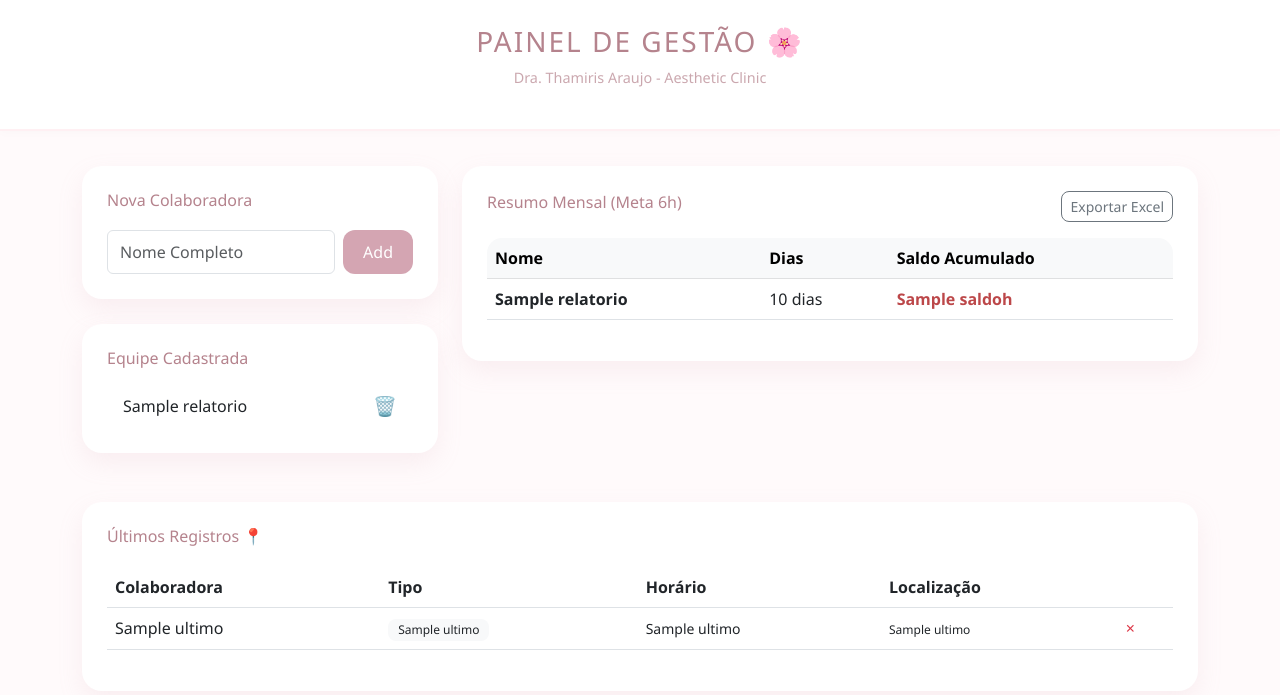
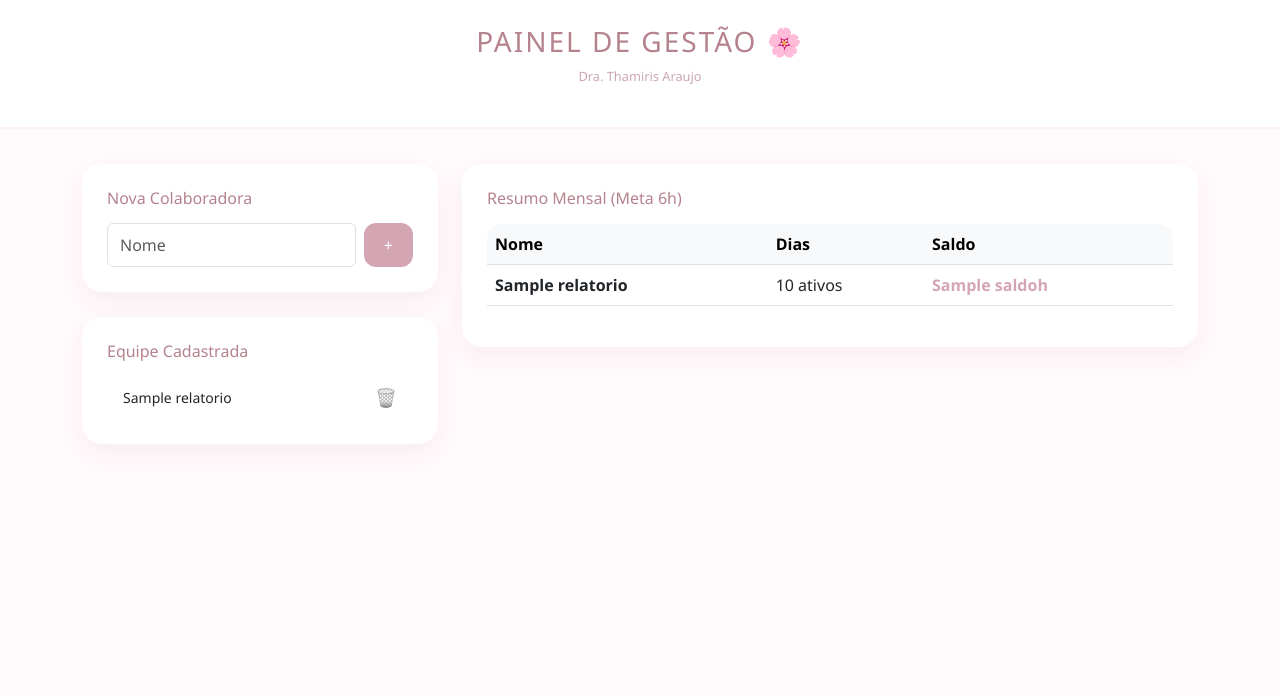
Before and after one commit to LucasBiazoto/Ponto, a Flask app: template templates/admin.html in a window 1280 px wide. Shown: the top 695 px of the page. Run offline with Flask 3, Linux system fonts and the light colour scheme; the template is opened without the code that fills it: most values are stand-ins (such as "Sample title", 1, 10 or a date in 2020).

Commit message:
versão oficial luxo e lixeira

```diff
--- a/templates/admin.html
+++ b/templates/admin.html
@@ -8,62 +8,56 @@
     <style>
         body { background-color: #fffafb; font-family: 'Segoe UI', sans-serif; color: #5d4a4a; }
         .luxury-card { border-radius: 20px; border: none; box-shadow: 0 10px 25px rgba(212, 165, 178, 0.15); background: white; margin-bottom: 25px; padding: 25px; }
-        .header-painel { background: white; border-bottom: 2px solid #fff0f3; padding: 25px; text-align: center; color: #b5838d; margin-bottom: 35px; box-shadow: 0 2px 10px rgba(0,0,0,0.02); }
+        .header-painel { background: white; border-bottom: 2px solid #fff0f3; padding: 25px; text-align: center; color: #b5838d; margin-bottom: 35px; }
         .btn-luxury { background: #d4a5b2; color: white; border-radius: 12px; border: none; padding: 10px 20px; transition: 0.3s; }
-        .btn-luxury:hover { background: #b5838d; transform: translateY(-2px); }
-        .badge-status { border-radius: 8px; padding: 5px 10px; font-weight: 500; }
+        .btn-luxury:hover { background: #b5838d; }
         .table-responsive { border-radius: 15px; }
-        .delete-icon { color: #ffb3b3; text-decoration: none; font-size: 1.2rem; transition: 0.3s; }
-        .delete-icon:hover { color: #ff4d4d; }
+        .delete-icon { text-decoration: none; font-size: 1.1rem; filter: grayscale(1); transition: 0.3s; }
+        .delete-icon:hover { filter: grayscale(0); transform: scale(1.2); }
     </style>
 </head>
 <body>
     <div class="header-painel">
         <h3 style="letter-spacing: 2px; font-weight: 300;">PAINEL DE GESTÃO 🌸</h3>
-        <p style="font-size: 0.9rem; opacity: 0.7;">Dra. Thamiris Araujo - Aesthetic Clinic</p>
+        <p style="font-size: 0.8rem; opacity: 0.7;">Dra. Thamiris Araujo</p>
     </div>
 
     <div class="container">
         <div class="row">
             <div class="col-12 col-lg-4">
                 <div class="luxury-card">
-                    <h6 style="color: #b5838d; margin-bottom: 20px;">Nova Colaboradora</h6>
+                    <h6 style="color: #b5838d; margin-bottom: 15px;">Nova Colaboradora</h6>
                     <form action="/cadastrar_colaboradora?senha=8340" method="post" class="d-flex gap-2">
-                        <input type="text" name="nome_novo" class="form-control" placeholder="Nome Completo" required>
-                        <button class="btn-luxury">Add</button>
+                        <input type="text" name="nome_novo" class="form-control" placeholder="Nome" required>
+                        <button class="btn-luxury">+</button>
                     </form>
                 </div>
 
                 <div class="luxury-card">
                     <h6 style="color: #b5838d; margin-bottom: 15px;">Equipe Cadastrada</h6>
-                    <ul class="list-group list-group-flush">
+                    <div class="list-group list-group-flush">
                         {% for r in relatorio %}
-                        <li class="list-group-item d-flex justify-content-between align-items-center" style="border-color: #fff0f3;">
-                            {{ r.nome }}
+                        <div class="list-group-item d-flex justify-content-between align-items-center" style="border-color: #fff0f3;">
+                            <small>{{ r.nome }}</small>
                             <a href="/excluir_colaboradora/{{ r.id }}?senha=8340" class="delete-icon" onclick="return confirm('Excluir esta colaboradora?')">🗑️</a>
-                        </li>
+                        </div>
                         {% endfor %}
-                    </ul>
+                    </div>
                 </div>
             </div>
 
             <div class="col-12 col-lg-8">
                 <div class="luxury-card">
-                    <div class="d-flex justify-content-between align-items-center mb-3">
-                        <h6 style="color: #b5838d;">Resumo Mensal (Meta 6h)</h6>
-                        <a href="/exportar" class="btn btn-sm btn-outline-secondary" style="border-radius: 8px;">Exportar Excel</a>
-                    </div>
+                    <h6 style="color: #b5838d;" class="mb-3">Resumo Mensal (Meta 6h)</h6>
                     <div class="table-responsive">
                         <table class="table align-middle">
-                            <thead class="table-light"><tr><th>Nome</th><th>Dias</th><th>Saldo Acumulado</th></tr></thead>
+                            <thead class="table-light"><tr><th>Nome</th><th>Dias</th><th>Saldo</th></tr></thead>
                             <tbody>
                                 {% for r in relatorio %}
                                 <tr>
                                     <td><strong>{{ r.nome }}</strong></td>
-                                    <td>{{ r.dias }} dias</td>
-                                    <td style="color: {% if r.saldo >= 0 %}#6a994e{% else %}#bc4749{% endif %}; font-weight: bold;">
-                                        {{ r.saldo }}h
-                                    </td>
+                                    <td>{{ r.dias }} ativos</td>
+                                    <td class="fw-bold" style="color: #d4a5b2;">{{ r.saldo }}h</td>
                                 </tr>
                                 {% endfor %}
                             </tbody>
@@ -72,26 +66,6 @@
                 </div>
             </div>
         </div>
-
-        <div class="luxury-card mt-4">
-            <h6 style="color: #b5838d; margin-bottom: 20px;">Últimos Registros 📍</h6>
-            <div class="table-responsive">
-                <table class="table table-hover">
-                    <thead><tr><th>Colaboradora</th><th>Tipo</th><th>Horário</th><th>Localização</th><th></th></tr></thead>
-                    <tbody>
-                        {% for u in ultimos %}
-                        <tr>
-                            <td>{{ u[1] }}</td>
-                            <td><span class="badge badge-status {% if u[2]=='Entrada' %}bg-success text-white{% else %}bg-light text-dark{% endif %}">{{ u[2] }}</span></td>
-                            <td><small>{{ u[3] }}</small></td>
-                            <td><small style="font-size: 0.75rem;">{{ u[5] }}</small></td>
-                            <td><a href="/excluir_ponto/{{ u[0] }}?senha=8340" class="text-danger" style="text-decoration:none;">&times;</a></td>
-                        </tr>
-                        {% endfor %}
-                    </tbody>
-                </table>
-            </div>
-        </div>
     </div>
 </body>
 </html>
```
